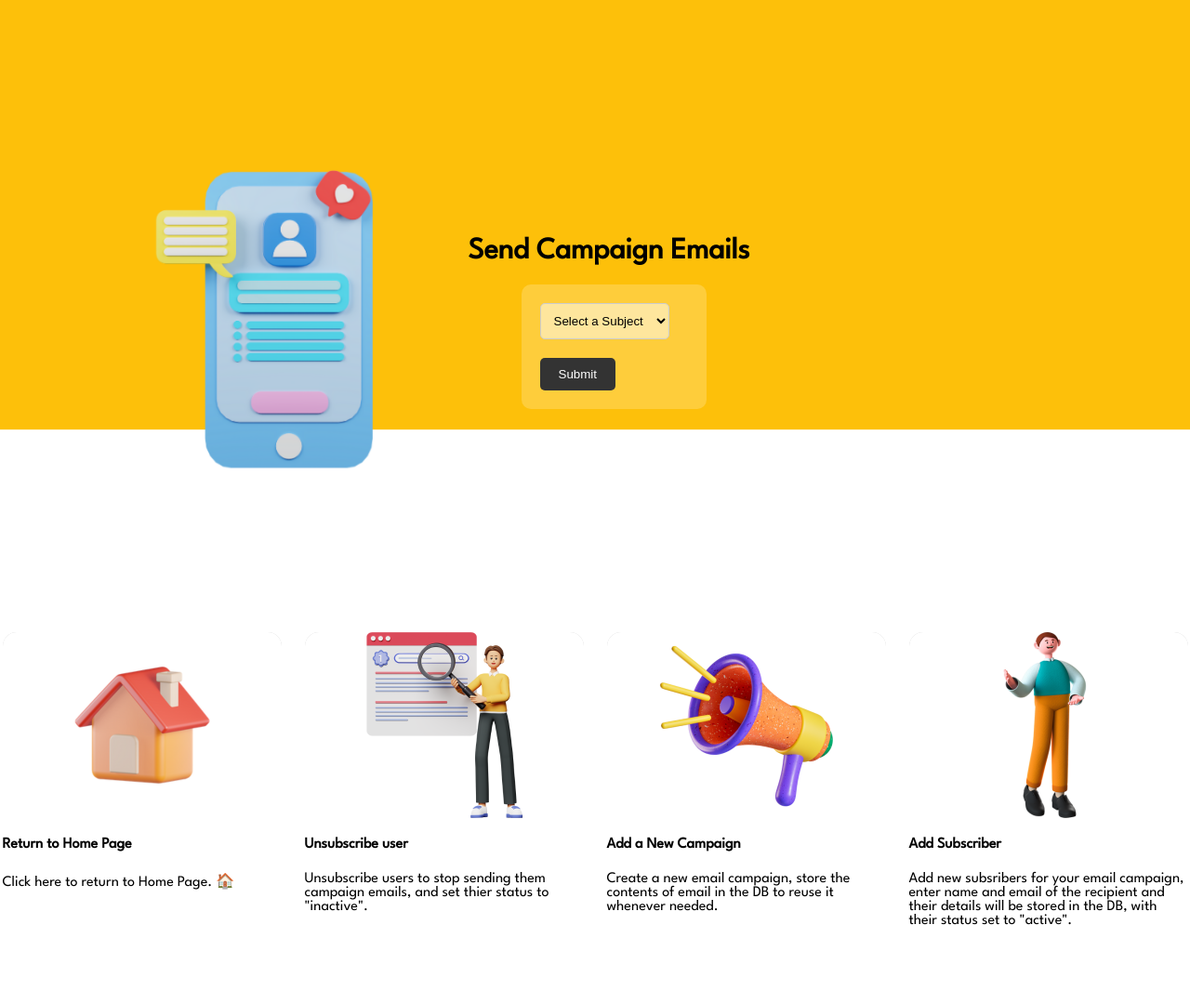
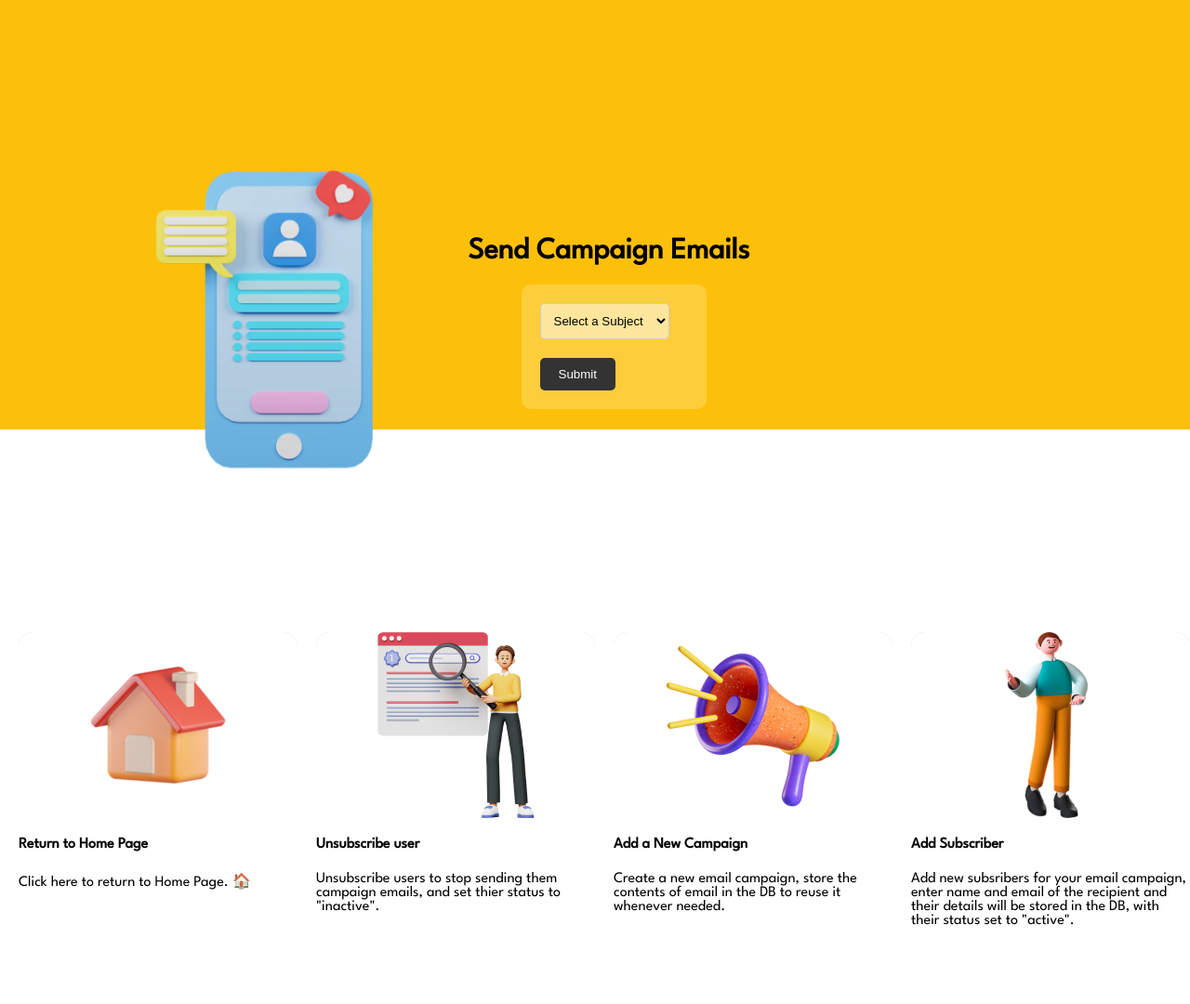
Before and after one commit to utkarsh23kushwaha/mailed-it, a Django app: template templates/send_mail.html in a window 1280 px wide. Shown: the whole page at 93% size. Run offline with Django 3.2, Linux system fonts and the light colour scheme; the template is opened without the code that fills it, so the values that code supplies are empty.

Commit message:
Update send_mail.html

```diff
--- a/templates/send_mail.html
+++ b/templates/send_mail.html
@@ -63,6 +63,9 @@
             display: flex;
             justify-content: space-around;
             padding-bottom: 200px;
+            padding-left: 20px;
+            padding-right: 20px;
+
             gap: 20px;
             margin-top: 20px;
         }
```
